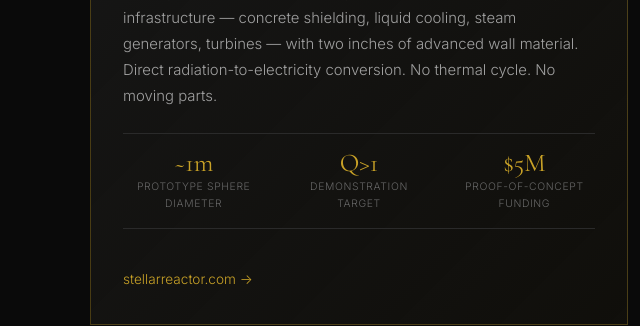
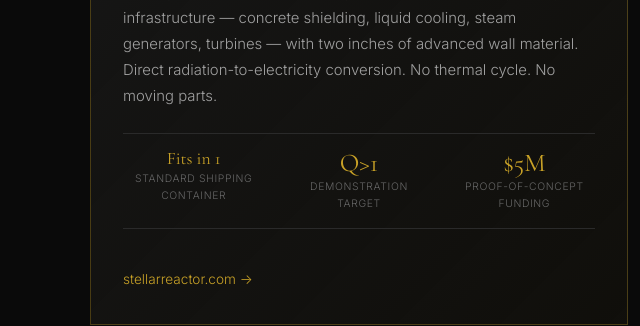
Before and after one commit to lucian-png/lucianindustries-site, a website: page index.html in a window 1280 px wide. Shown: the part 1771-2097 px from the top of the page, 0-640 px from the left. Drawn offline with nearby package versions, Linux system fonts and the light colour scheme.

Commit message:
Fix: replace 'Prototype sphere diameter' with 'Fits in 1 Standard Shipping Container'

```diff
--- a/index.html
+++ b/index.html
@@ -99,8 +99,8 @@
                     <p>A compact fusion reactor that replaces all conventional power plant infrastructure — concrete shielding, liquid cooling, steam generators, turbines — with two inches of advanced wall material. Direct radiation-to-electricity conversion. No thermal cycle. No moving parts.</p>
                     <div class="card-stats">
                         <div class="card-stat">
-                            <span class="cstat-val">~1m</span>
-                            <span class="cstat-label">Prototype sphere diameter</span>
+                            <span class="cstat-val" style="font-size:1.1rem">Fits in 1</span>
+                            <span class="cstat-label">Standard Shipping Container</span>
                         </div>
                         <div class="card-stat">
                             <span class="cstat-val">Q&gt;1</span>
```
